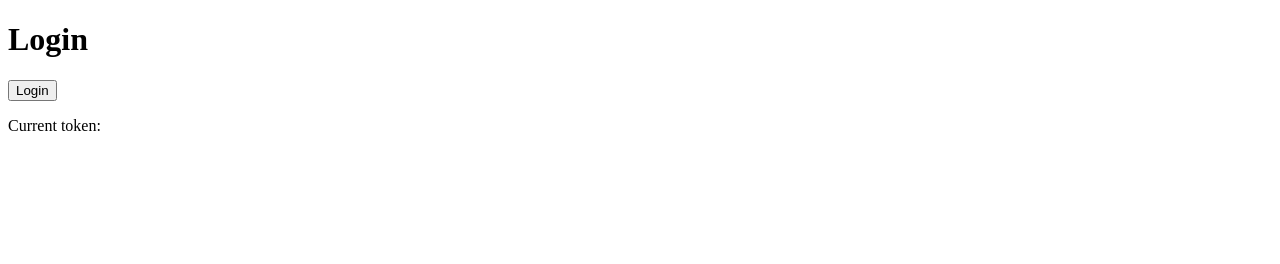
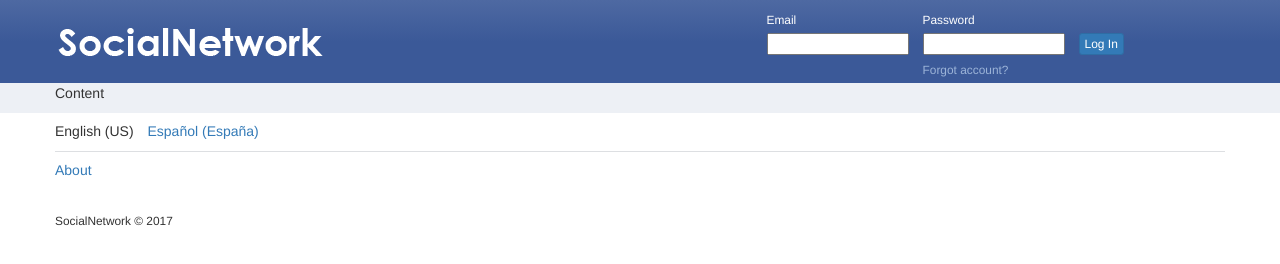
Before and after one commit to imolinuevo/SocialNetwork, a website: page index.html at #/login in a window 1280 px wide. Drawn offline with nearby package versions, Linux system fonts and the light colour scheme; some packages are replaced by stand-ins of ours; a script that the page names is missing.

Commit message:
Login header and footer

```diff
--- a/app/scripts/app.js
+++ b/app/scripts/app.js
@@ -7,7 +7,20 @@ app.config(function($stateProvider, $urlRouterProvider, $locationProvider) {
       url: "/login",
       controller: "LoginController",
       controllerAs: "self",
-      templateUrl: "app/views/controllers/login.html",
+      views: {
+        '': {
+          templateUrl: "app/views/controllers/login/login.html"
+        },
+        'header@login': {
+          templateUrl: "app/views/controllers/login/login-header.html"
+        },
+        'content@login': {
+          templateUrl: "app/views/controllers/login/login-content.html"
+        },
+        'footer@login': {
+          templateUrl: "app/views/controllers/login/login-footer.html"
+        }
+      },
       data: {
         authorization: false
       }
--- /dev/null
+++ b/app/styles/styles.css
@@ -0,0 +1,52 @@
+
+
+.login-header {
+  height: 83px;
+  background-color: #3b5998;
+  background-image: linear-gradient(#4e69a2, #3b5998 50%);
+}
+
+.login-content {
+  background: #edf0f5;
+}
+
+.header-logo {
+  margin-top: 25px;
+  padding-left: 0;
+}
+
+.header-form {
+  margin-top: 5px;
+}
+
+.header-table-td {
+  padding-left: 14px;
+  padding-top: 4px;
+  text-align: left;
+}
+
+.header-span {
+  color: #fff;
+  font-weight: normal;
+}
+
+.header-link {
+  color: #9cb4d8;
+  font-weight: normal;
+}
+
+.header-input {
+  width: 142px;
+  height: 22px;
+}
+
+.footer-top-row {
+  border-bottom: 1px solid #dddfe2;
+  margin-bottom: 8px;
+  margin-top: 8px;
+}
+
+.footer-bottom-row {
+  margin-top: 20px;
+  margin-bottom: 20px;
+}
--- a/app/views/controllers/login.html
+++ /dev/null
@@ -1,3 +0,0 @@
-<h1>Login</h1>
-<button type="button" ng-click="self.login()">Login</button>
-<p>Current token: {{self.session.token}}</p>
--- /dev/null
+++ b/app/views/controllers/login/login-content.html
@@ -0,0 +1,5 @@
+<div class="container">
+  <div class="row login-content">
+    <p>Content</p>
+  </div>
+</div>
--- /dev/null
+++ b/app/views/controllers/login/login-footer.html
@@ -0,0 +1,16 @@
+<div class="container">
+  <div class="row footer-top-row">
+    <ul class="list-unstyled list-inline">
+      <li><span>English (US)</span></li>
+      <li><span><a href="#">Español (España)</a></span></li>
+    </ul>
+  </div>
+  <div class="row">
+    <ul class="list-unstyled">
+      <li><a href="#">About</a></li>
+    </ul>
+  </div>
+  <div class="row footer-bottom-row">
+    <small>SocialNetwork © 2017</small>
+  </div>
+</div>
--- /dev/null
+++ b/app/views/controllers/login/login-header.html
@@ -0,0 +1,32 @@
+<div class="container">
+  <div class="row">
+    <div class="col-xs-7 header-logo">
+      <img class="align-middle" src="app/styles/img/logo.png" alt="Logo">
+    </div>
+    <div class="col-xs-5 header-form">
+      <form>
+        <table>
+          <thead>
+            <tr>
+              <td class="header-table-td"><small class="header-span">Email</small></td>
+              <td class="header-table-td"><small class="header-span">Password</small></td>
+            </tr>
+          </thead>
+          <tbody>
+            <tr>
+              <tr>
+                <td class="header-table-td"><input class="header-input" type="email" name="email" required></td>
+                <td class="header-table-td"><input class="header-input" type="password" name="password" required></td>
+                <td class="header-table-td"><input type="button" class="btn btn-primary btn-xs" value="Log In"></td>
+              </tr>
+            </tr>
+            <tr>
+              <td class="header-table-td"></td>
+              <td class="header-table-td"><a href="#"><small class="header-link">Forgot account?</small></a></td>
+            </tr>
+          </tbody>
+        </table>
+      </form>
+    </div>
+  </div>
+</div>
--- /dev/null
+++ b/app/views/controllers/login/login.html
@@ -0,0 +1,3 @@
+<div ui-view="header" class="login-header"></div>
+<div ui-view="content" class="login-content"></div>
+<div ui-view="footer"></div>
--- a/index.html
+++ b/index.html
@@ -3,6 +3,8 @@
   <head>
     <meta charset="utf-8">
     <title>Social Network</title>
+    <link rel="stylesheet" href="https://maxcdn.bootstrapcdn.com/bootstrap/3.3.7/css/bootstrap.min.css" integrity="sha384-BVYiiSIFeK1dGmJRAkycuHAHRg32OmUcww7on3RYdg4Va+PmSTsz/K68vbdEjh4u" crossorigin="anonymous">
+    <link rel="stylesheet" href="app/styles/styles.css">
   </head>
   <body>
     <ui-view></ui-view>
```
Also changed, not shown: app/styles/img/logo.png (added).
